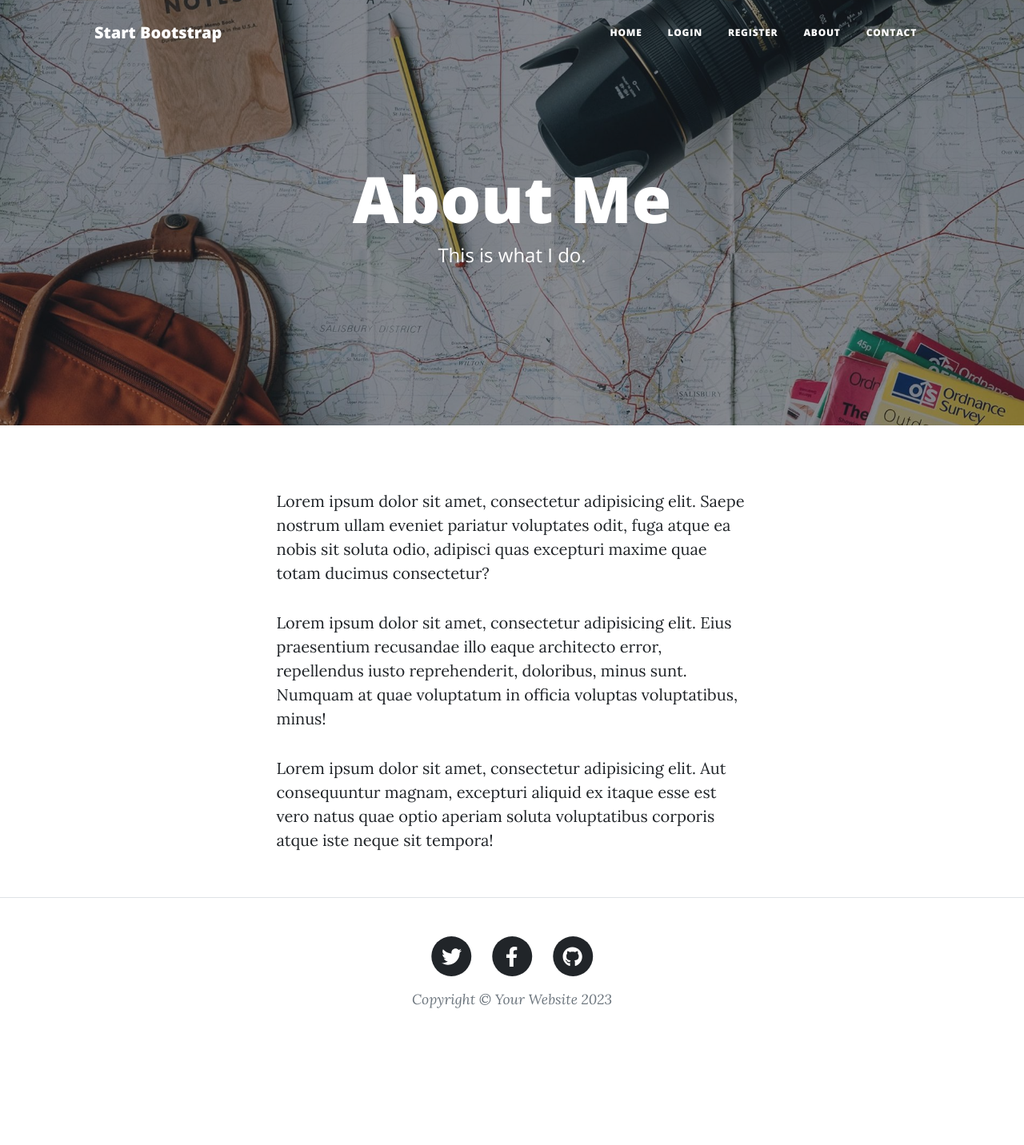
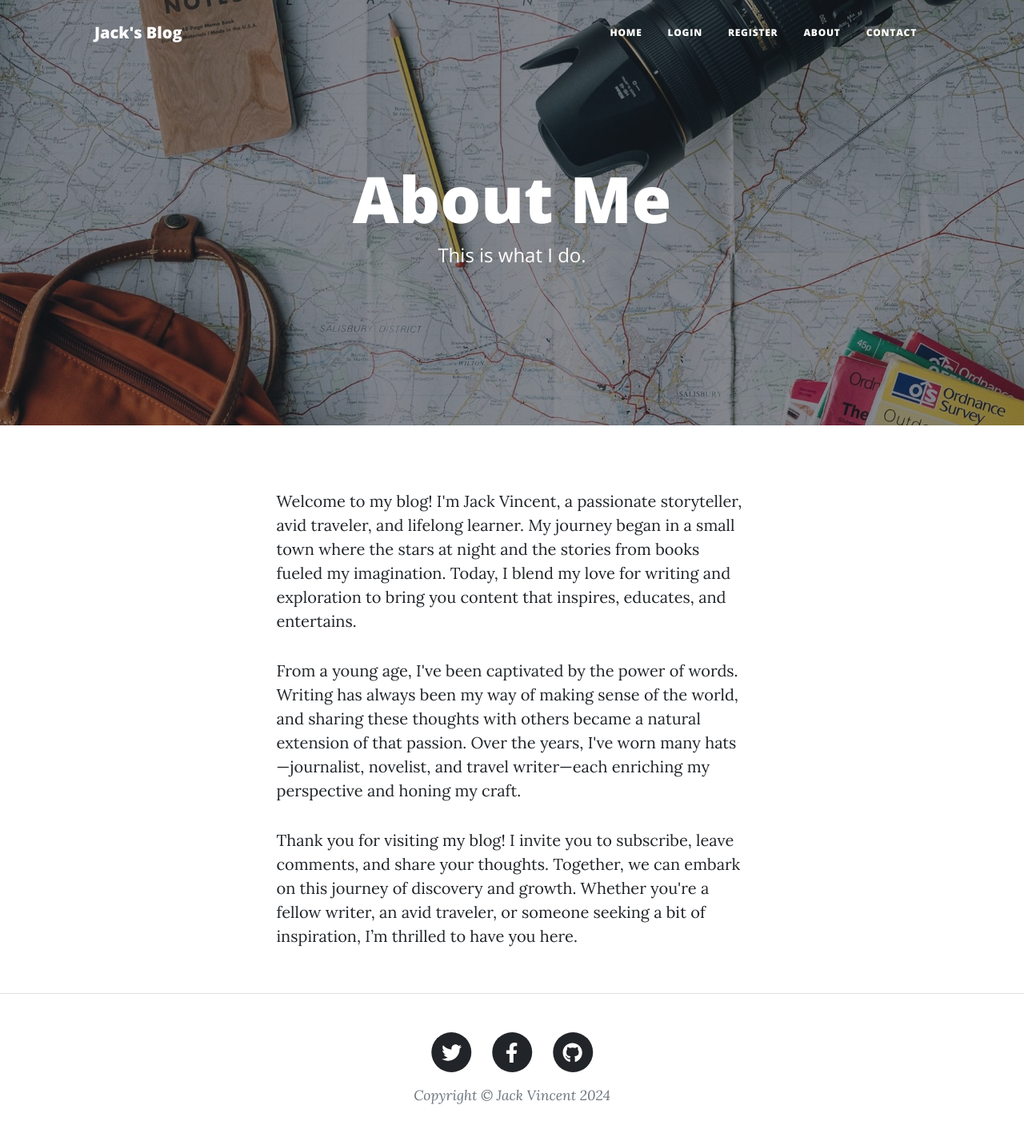
Before and after one commit to vincent-jack/blog-website, a Flask app: page /about in a window 1280 px wide. Shown: the whole page at 80% size. Before the commit the page ends 1261 px from the top, so only its background shows below. Run offline with Flask 3, Linux system fonts and the light colour scheme; some libraries are stand-ins or nearby versions.

Commit message:
Change text and remove unecessary comments

```diff
--- a/templates/about.html
+++ b/templates/about.html
@@ -22,22 +22,21 @@
     <div class="row gx-4 gx-lg-5 justify-content-center">
       <div class="col-md-10 col-lg-8 col-xl-7">
         <p>
-          Lorem ipsum dolor sit amet, consectetur adipisicing elit. Saepe
-          nostrum ullam eveniet pariatur voluptates odit, fuga atque ea nobis
-          sit soluta odio, adipisci quas excepturi maxime quae totam ducimus
-          consectetur?
+          Welcome to my blog! I'm Jack Vincent, a passionate storyteller, avid traveler, and lifelong learner. My
+          journey began in a small town where the stars at night and the stories from books fueled my imagination.
+          Today, I blend my love for writing and exploration to bring you content that inspires, educates, and
+          entertains.
         </p>
         <p>
-          Lorem ipsum dolor sit amet, consectetur adipisicing elit. Eius
-          praesentium recusandae illo eaque architecto error, repellendus iusto
-          reprehenderit, doloribus, minus sunt. Numquam at quae voluptatum in
-          officia voluptas voluptatibus, minus!
+          From a young age, I've been captivated by the power of words. Writing has always been my way of making sense
+          of the world, and sharing these thoughts with others became a natural extension of that passion. Over the
+          years, I've worn many hats—journalist, novelist, and travel writer—each enriching my perspective and honing
+          my craft.
         </p>
         <p>
-          Lorem ipsum dolor sit amet, consectetur adipisicing elit. Aut
-          consequuntur magnam, excepturi aliquid ex itaque esse est vero natus
-          quae optio aperiam soluta voluptatibus corporis atque iste neque sit
-          tempora!
+          Thank you for visiting my blog! I invite you to subscribe, leave comments, and share your thoughts. Together,
+          we can embark on this journey of discovery and growth. Whether you're a fellow writer, an avid traveler, or
+          someone seeking a bit of inspiration, I’m thrilled to have you here.
         </p>
       </div>
     </div>
--- a/templates/contact.html
+++ b/templates/contact.html
@@ -88,7 +88,7 @@
               id="submitButton"
               type="submit"
             >
-              NOT USED in Day 69
+              NOT USED
             </button>
           </form>
         </div>
--- a/templates/footer.html
+++ b/templates/footer.html
@@ -29,7 +29,7 @@
                               </a>
                           </li>
                       </ul>
-                      <div class="small text-center text-muted fst-italic">Copyright &copy; Your Website 2023</div>
+                      <div class="small text-center text-muted fst-italic">Copyright &copy; Jack Vincent 2024</div>
                   </div>
               </div>
           </div>
--- a/templates/header.html
+++ b/templates/header.html
@@ -8,16 +8,15 @@
     />
     <meta name="description" content="" />
     <meta name="author" content="" />
-    <title>Angela's Blog</title>
+    <title>Jack's Blog</title>
     {% block styles %}
-    <!-- Load Bootstrap-Flask CSS here -->
     {{ bootstrap.load_css() }}
     <link
       rel="icon"
       type="image/x-icon"
       href="{{ url_for('static', filename='assets/favicon.ico') }}"
     />
-    <!-- Font Awesome icons (free version)-->
+    <!-- Font Awesome icons -->
     <script
       src="https://use.fontawesome.com/releases/v6.3.0/js/all.js"
       crossorigin="anonymous"
@@ -33,7 +32,7 @@
       rel="stylesheet"
       type="text/css"
     />
-    <!-- Core theme CSS (includes Bootstrap)-->
+    <!-- Core theme CSS -->
     <link
       href="{{ url_for('static', filename='css/styles.css') }}"
       rel="stylesheet"
@@ -44,7 +43,7 @@
     <!-- Navigation-->
     <nav class="navbar navbar-expand-lg navbar-light" id="mainNav">
       <div class="container px-4 px-lg-5">
-        <a class="navbar-brand" href="/">Start Bootstrap</a>
+        <a class="navbar-brand" href="/">Jack's Blog</a>
         <button
           class="navbar-toggler"
           type="button"
--- a/templates/index.html
+++ b/templates/index.html
@@ -52,9 +52,6 @@
       {% endif %}
 
       <!-- Pager-->
-      <div class="d-flex justify-content-end mb-4">
-        <a class="btn btn-secondary text-uppercase" href="#!">Older Posts →</a>
-      </div>
     </div>
   </div>
 </div>
```
